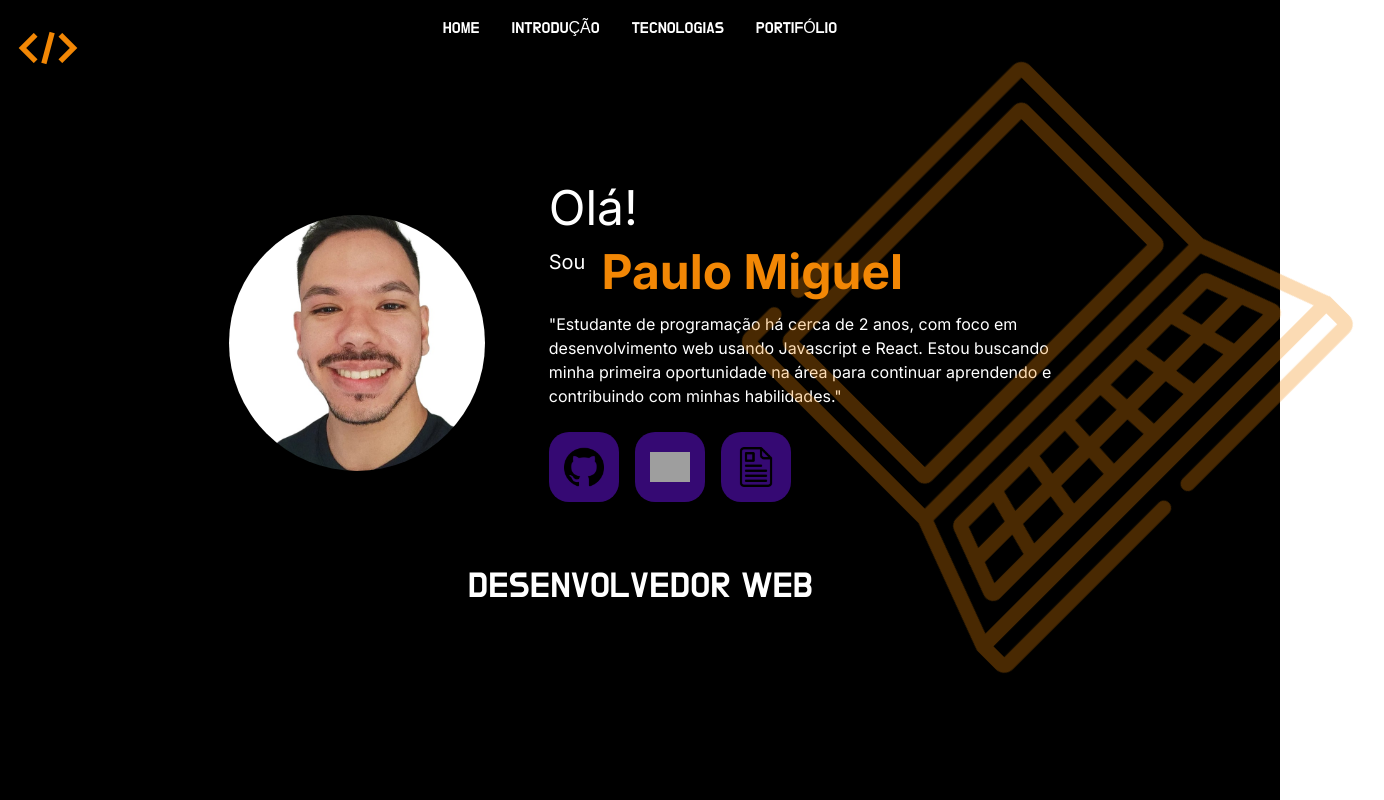
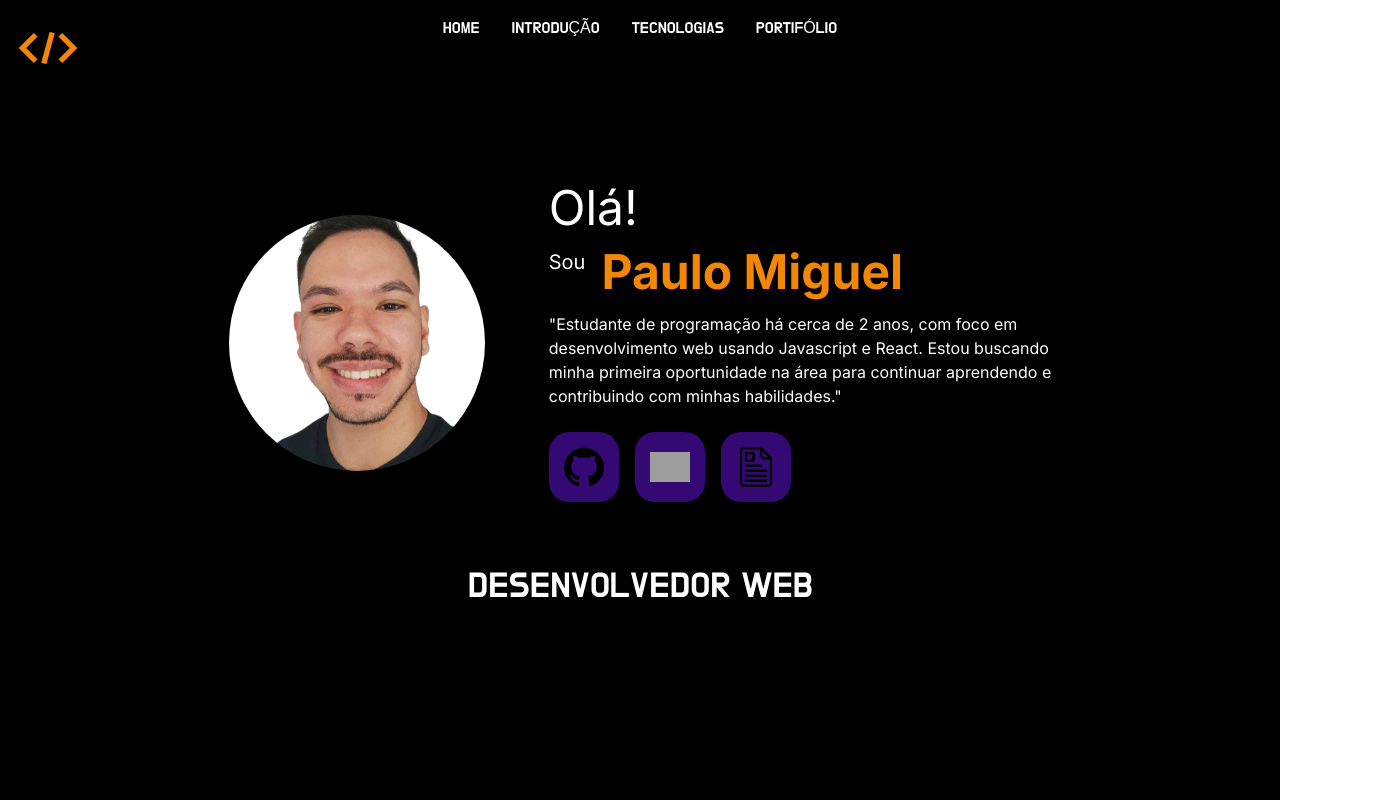
Before and after one commit to PauloMiguelVIdal/postif-lio, a React (Create React App) app: page / in a window 1280 px wide. Shown: the top 800 px of the page, 1384 px wide, since content can reach past the window. Built offline with nearby package versions, Linux system fonts and the light colour scheme; grey boxes are pictures that could not be loaded.

Commit message:
feito alterações no portifólio

```diff
--- a/src/App.css
+++ b/src/App.css
@@ -1,6 +1,14 @@
 @tailwind base;
 @tailwind components;
 @tailwind utilities;
+
+html, body {
+  margin: 0;
+  padding: 0;
+  /* font-family: "Do Hyeon", sans-serif;
+  background-color: #f9f9f9; */
+  overflow-x: hidden; /* Evita rolagem horizontal */
+}
 
 .containerHome{
   background-color: rgb(0, 0, 0);
--- a/src/App.js
+++ b/src/App.js
@@ -12,7 +12,7 @@
       <Introducao/>
       <Tecnologia />
       <Projetos/>
-      <Footer/>
+      {/* <Footer/> */}
     </div>
   );
 }
--- a/src/components/Home.jsx
+++ b/src/components/Home.jsx
@@ -38,10 +38,14 @@
                     </div>
                     <div className="containerIcons flex justify-center lg:justify-start space-x-4 mt-6">
                         <button className="containerP hover:bg-[#F28705] p-2 rounded-full">
-                            <img className="w-8 lg:w-10" src={github} alt="GitHub" />
+                            <a href="https://github.com/PauloMiguelVIdal/" target="_blank" rel="noopener noreferrer">
+                                <img className="w-8 lg:w-10" src={github} alt="GitHub" />
+                            </a>
                         </button>
                         <button className="containerP hover:bg-[#F28705] p-2 rounded-full">
-                            <img className="w-8 lg:w-10" src={linkedin} alt="LinkedIn" />
+                            <a href="www.linkedin.com/in/paulo-miguel-vidal-da-silva" target="_blank" rel="noopener noreferrer">
+                                <img className="w-8 lg:w-10" src={linkedin} alt="LinkedIn" />
+                            </a>
                         </button>
                         <button className="containerP hover:bg-[#F28705] p-2 rounded-full">
                             <img className="w-8 lg:w-10" src={curriculo} alt="Currículo" />
--- a/src/components/Introducao.jsx
+++ b/src/components/Introducao.jsx
@@ -26,7 +26,7 @@
             </div>
 
             {/* IMAGEM DECORATIVA */}
-            <img src={computador} className="w-[500px] rotate-[-45deg] absolute right-0 bottom-[200px] z-0 opacity-30 pointer-events-none" alt="Computador decorativo" />
+            {/* <img src={computador} className="w-[500px] rotate-[-45deg] absolute right-0 bottom-[200px] z-0 opacity-30 pointer-events-none" alt="Computador decorativo" /> */}
         </div>
     );
 
```
